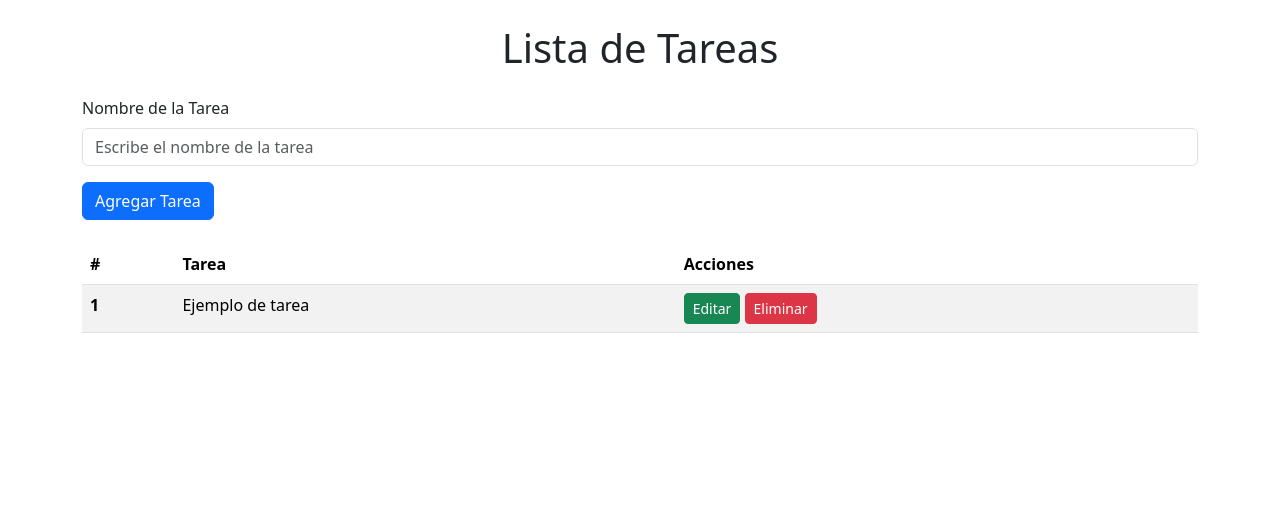
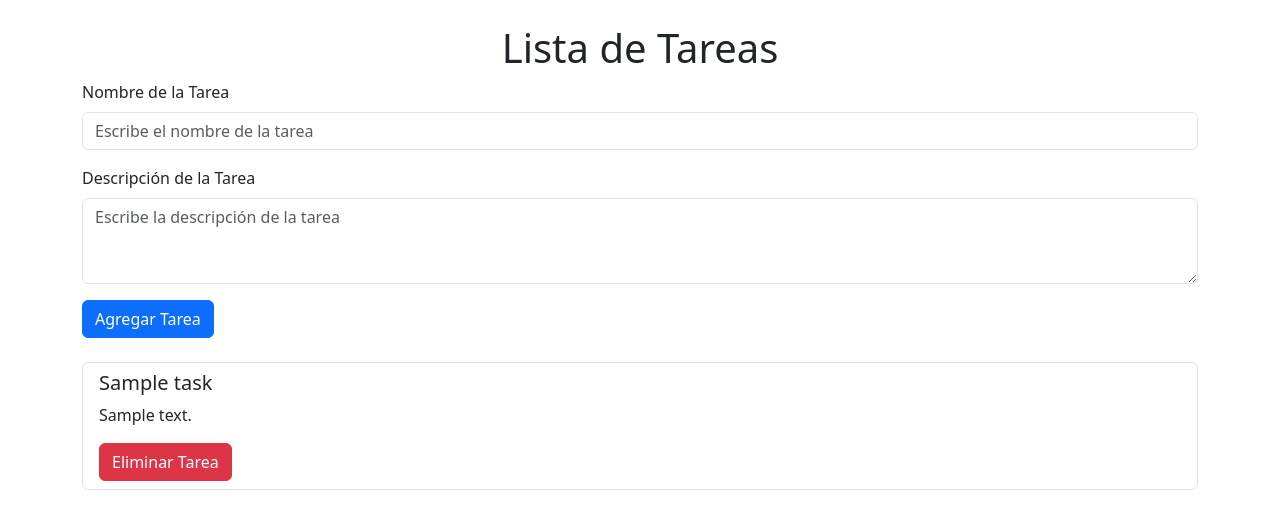
Before and after one commit to Gaussdrigo/django, a Django app: page / in a window 1280 px wide. Shown: the part 56-585 px from the top of the page. Run offline with Django 5.2, Linux system fonts and the light colour scheme; tables that the repository leaves empty hold one stand-in row (values such as "Sample post").

Commit message:
CRUD TERMINADO

```diff
--- a/djangocrud/urls.py
+++ b/djangocrud/urls.py
@@ -1,10 +1,7 @@
-# djangocrud/urls.py
-
 from django.contrib import admin
 from django.urls import path, include
 
 urlpatterns = [
-    path('admin/', admin.site.urls),
-    path('tasks/', include('tasks.urls')),  # Incluye las URLs de la aplicación tasks
-    path('', include('tasks.urls')),  # Incluye la URL raíz para la aplicación tasks
+    path("admin/", admin.site.urls),
+    path("", include("tasks.urls")),  # Incluye la URL raíz para la aplicación tasks
 ]
--- a/tasks/models.py
+++ b/tasks/models.py
@@ -1,6 +1,7 @@
 from django.db import models
+
 
 # Create your models here.
 class Task(models.Model):
-    title = models.CharField(max_length=200)
+    name = models.CharField(max_length=200)  # Cambia 'title' a 'name'
     description = models.TextField(blank=True)
--- a/tasks/templates/list_tasks.html
+++ b/tasks/templates/list_tasks.html
@@ -19,36 +19,33 @@
     <div class="container my-4">
         <h1 class="text-center">Lista de Tareas</h1>
 
-        <!-- Agregar aquí el formulario para nuevas tareas -->
-        <form class="my-4">
+        <form method="post" action="{% url 'add_task' %}">
+            {% csrf_token %}
             <div class="mb-3">
                 <label for="taskName" class="form-label">Nombre de la Tarea</label>
-                <input type="text" class="form-control" id="taskName" placeholder="Escribe el nombre de la tarea">
+                <input type="text" class="form-control" id="taskName" name="task_name" placeholder="Escribe el nombre de la tarea" required>
+            </div>
+            <div class="mb-3">
+                <label for="taskDescription" class="form-label">Descripción de la Tarea</label>
+                <textarea class="form-control" id="taskDescription" name="task_description" rows="3" placeholder="Escribe la descripción de la tarea" required></textarea>
             </div>
             <button type="submit" class="btn btn-primary">Agregar Tarea</button>
         </form>
 
-        <!-- Agregar aquí la lista de tareas -->
-        <table class="table table-striped">
-            <thead>
-                <tr>
-                    <th scope="col">#</th>
-                    <th scope="col">Tarea</th>
-                    <th scope="col">Acciones</th>
-                </tr>
-            </thead>
-            <tbody>
-                <tr>
-                    <th scope="row">1</th>
-                    <td>Ejemplo de tarea</td>
-                    <td>
-                        <button class="btn btn-success btn-sm">Editar</button>
-                        <button class="btn btn-danger btn-sm">Eliminar</button>
-                    </td>
-                </tr>
-                <!-- Más tareas aquí -->
-            </tbody>
-        </table>
+        <!-- Lista de tareas existentes -->
+        <ul class="list-group my-4">
+            {% for task in tasks %}
+                <li class="list-group-item">
+                    <h5>{{ task.name }}</h5>
+                    <p>{{ task.description }}</p>
+                    <form method="post" action="{% url 'delete_task' task.id %}" style="display: inline;">
+                        {% csrf_token %}
+                        <button type="submit" class="btn btn-danger">Eliminar Tarea</button>
+                    </form>
+                </li>
+            {% endfor %}
+        </ul>
+
     </div>
 
     <script src="https://cdn.jsdelivr.net/npm/bootstrap@5.3.3/dist/js/bootstrap.bundle.min.js"></script>
--- a/tasks/urls.py
+++ b/tasks/urls.py
@@ -1,6 +1,8 @@
 from django.urls import path
-from .views import list_tasks
+from . import views
 
 urlpatterns = [
-    path('', list_tasks),
+    path("", views.list_tasks, name="list_tasks"),
+    path("add_task/", views.add_task, name="add_task"),
+    path("delete_task/<int:task_id>/", views.delete_task, name="delete_task"),
 ]
--- a/tasks/views.py
+++ b/tasks/views.py
@@ -1,6 +1,30 @@
-from django.shortcuts import render
+from django.shortcuts import render, redirect
+from .models import Task
 
 
-# Create your views here.
 def list_tasks(request):
-    return render(request, "list_tasks.html")
+    tasks = Task.objects.all()
+    return render(request, "list_tasks.html", {"tasks": tasks})
+
+
+def add_task(request):
+    if request.method == "POST":
+        task_name = request.POST.get("task_name")
+        task_description = request.POST.get("task_description")
+
+        Task.objects.create(name=task_name, description=task_description)
+        return redirect("list_tasks")
+    return redirect("list_tasks")
+
+
+from django.shortcuts import get_object_or_404
+
+
+def delete_task(request, task_id):
+    if request.method == "POST":
+        task = get_object_or_404(Task, id=task_id)
+        task.delete()
+        return redirect("list_tasks")
+    else:
+        # Opcional: Puedes manejar una redirección o mensaje de error si el método no es POST
+        return redirect("list_tasks")
```
Also changed, not shown: tasks/migrations/0002_rename_title_task_name.py (added).
